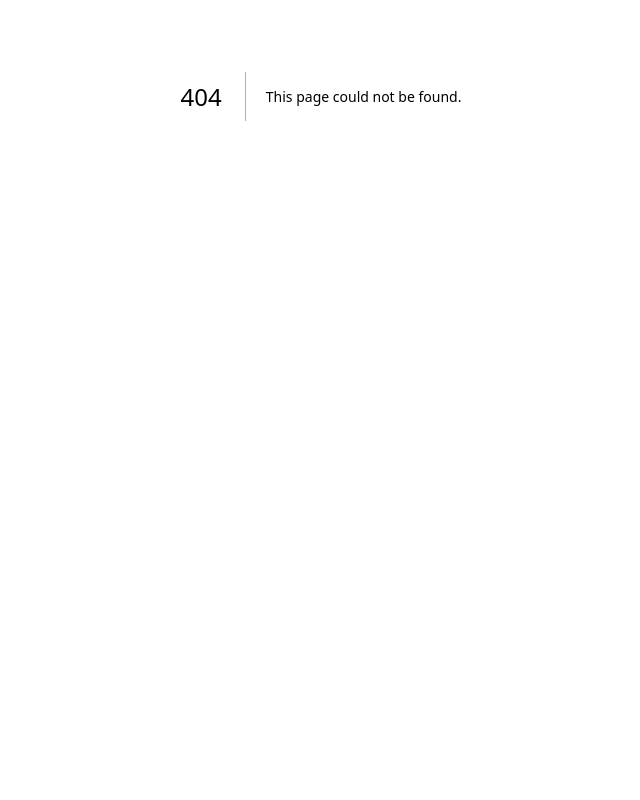
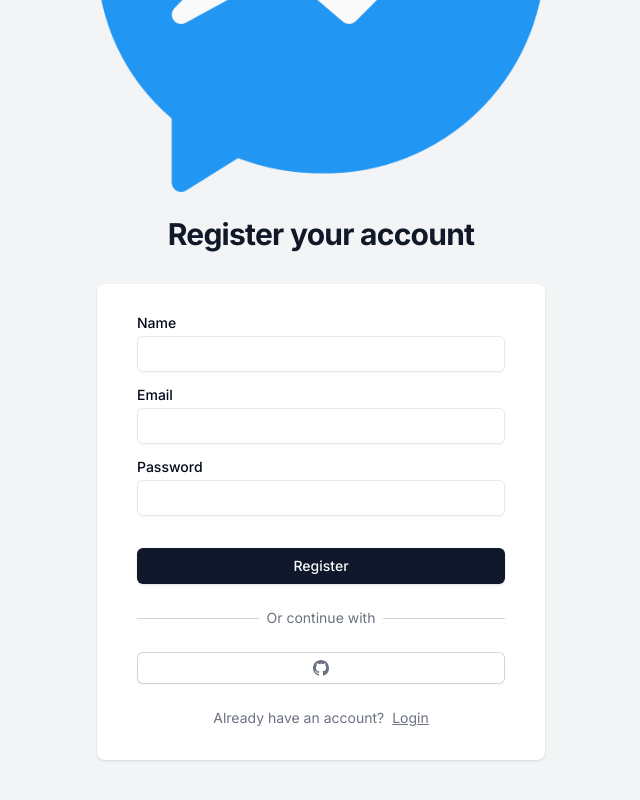
Before and after one commit to nainglinthant111/Leo_Mg_Chatting, a Next.js app: page /registration in a window 1280 px wide. Before the commit this address had no page. Shown: the part 304-1104 px from the top of the page, without its empty margins (319-959 px from the left). Before the commit the page ends 800 px from the top, so only its background shows below. Built offline with nearby package versions, Linux system fonts and the light colour scheme.

Commit message:
feat:create ui and add register function

```diff
--- /dev/null
+++ b/src/app/registration/page.tsx
@@ -0,0 +1,122 @@
+'use client'
+import React from 'react';
+import {Label} from "@/components/ui/label";
+import {Input} from "@/components/ui/input";
+import {Button} from "@/components/ui/button";
+import AuthSocialButton from "@/app/components/AuthSocialButton";
+import {BsGithub} from "react-icons/bs";
+import {z} from "zod";
+import {SubmitHandler, useForm} from "react-hook-form";
+import {zodResolver} from "@hookform/resolvers/zod";
+import {useRouter} from "next/navigation";
+import Image from "next/image";
+import Logo from "../../../public/logo.png";
+
+const userScheme = z.object({
+    username: z.string().min(1, "Please enter a username"),
+    email: z.string().email(),
+    password: z.string().min(8)
+})
+
+type FormFields = z.infer<typeof userScheme>
+
+const Page = () => {
+    const {register, handleSubmit, setError, formState: {errors, isSubmitting}} = useForm<FormFields>({
+        resolver: zodResolver(userScheme)
+    });
+
+    const router = useRouter()
+
+    const onSubmit: SubmitHandler<FormFields> = async (data) => {
+        try {
+            await new Promise((resolve) => setTimeout(resolve, 1000))
+            console.log(data);
+            sessionStorage.setItem('userData', JSON.stringify(data));
+        } catch (error) {
+            setError("root", {
+                message: "This email is already taken",
+            })
+        }
+
+    }
+
+    const handleGoogleLogin = () => {
+        console.log("google login")
+    };
+
+    const navigateToLogin = () => {
+        router.push('/')
+    }
+
+    return (
+        <>
+            <div className="flex min-h-screen flex-col justify-center py-12 sm:px-6 lg:px-8 bg-gray-100">
+                <div className="sm:mx-auto sm:w-full sm:max-w-md">
+                    <Image src={Logo} alt="Logo" height={48} width={48} className="mx-auto w-auto"/>
+                </div>
+                <h2 className="mt-6 text-center text-3xl font-bold tracking-tight text-gray-900">
+                    Register your account
+                </h2>
+                <div
+                    className="mt-8 mx-3 sm:mx-auto sm:w-full sm:max-w-md bg-white px-4 py-8 shadow rounded-lg sm:px-10">
+                    <form className="flex flex-col" onSubmit={handleSubmit(onSubmit)}>
+                        <div className="grid w-full max-w-sm items-center gap-1.5 mb-4">
+                            <Label htmlFor="username">Name</Label>
+                            <Input {...register('username')} type="text" id="username"/>
+                            {errors.username && (
+                                <div className="text-red-500">
+                                    {errors.username.message}
+                                </div>
+                            )}
+                        </div>
+                        <div className="grid w-full max-w-sm items-center gap-1.5 mb-4">
+                            <Label htmlFor="email">Email</Label>
+                            <Input {...register('email')} type="text" id="email"/>
+                            {errors.email && (<div className="text-red-500">
+                                Please enter a valid email address.
+                            </div>)}
+                        </div>
+                        <div className="grid w-full max-w-sm items-center gap-1.5 mb-4">
+                            <Label htmlFor="password">Password</Label>
+                            <Input {...register('password')} type="password" id="password"/>
+                            {errors.password && (<div className="text-red-500">
+                                Password must be at least 8 characters long.
+                            </div>)}
+                        </div>
+                        <Button disabled={isSubmitting} className="w-full mt-4">
+                            {isSubmitting ? "Loading ..." : "Register"}
+                        </Button>
+                        {errors.root && (<div className="text-red-500">
+                            {errors.root.message}
+                        </div>)}
+                    </form>
+                    <div className="mt-6">
+                        <div className="relative">
+                            <div className="absolute inset-0 flex items-center">
+                                <div className="w-full border-t border-gray-300"/>
+                            </div>
+                            <div className="relative flex justify-center text-sm">
+                            <span className="bg-white px-2 text-gray-500">
+                                Or continue with
+                            </span>
+                            </div>
+                        </div>
+                        <div className="mt-6 flex gap-2">
+                            <AuthSocialButton icon={BsGithub} onClick={handleGoogleLogin}/>
+                        </div>
+                        <div className="flex gap-2 justify-center text-sm mt-6 px-2 text-gray-500">
+                            <div>
+                                Already have an account?
+                            </div>
+                            <div className="underline cursor-pointer" onClick={navigateToLogin}>
+                                Login
+                            </div>
+                        </div>
+                    </div>
+                </div>
+            </div>
+        </>
+    );
+};
+
+export default Page;
```
